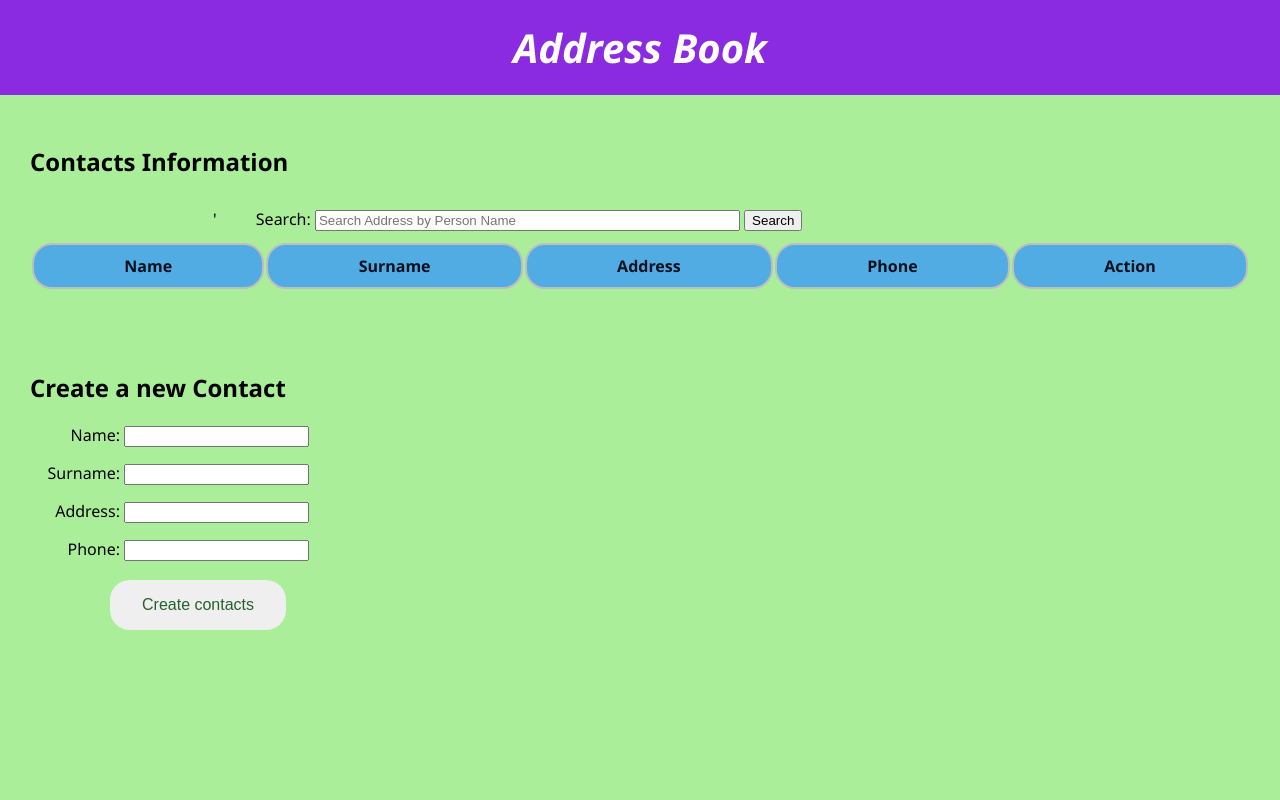
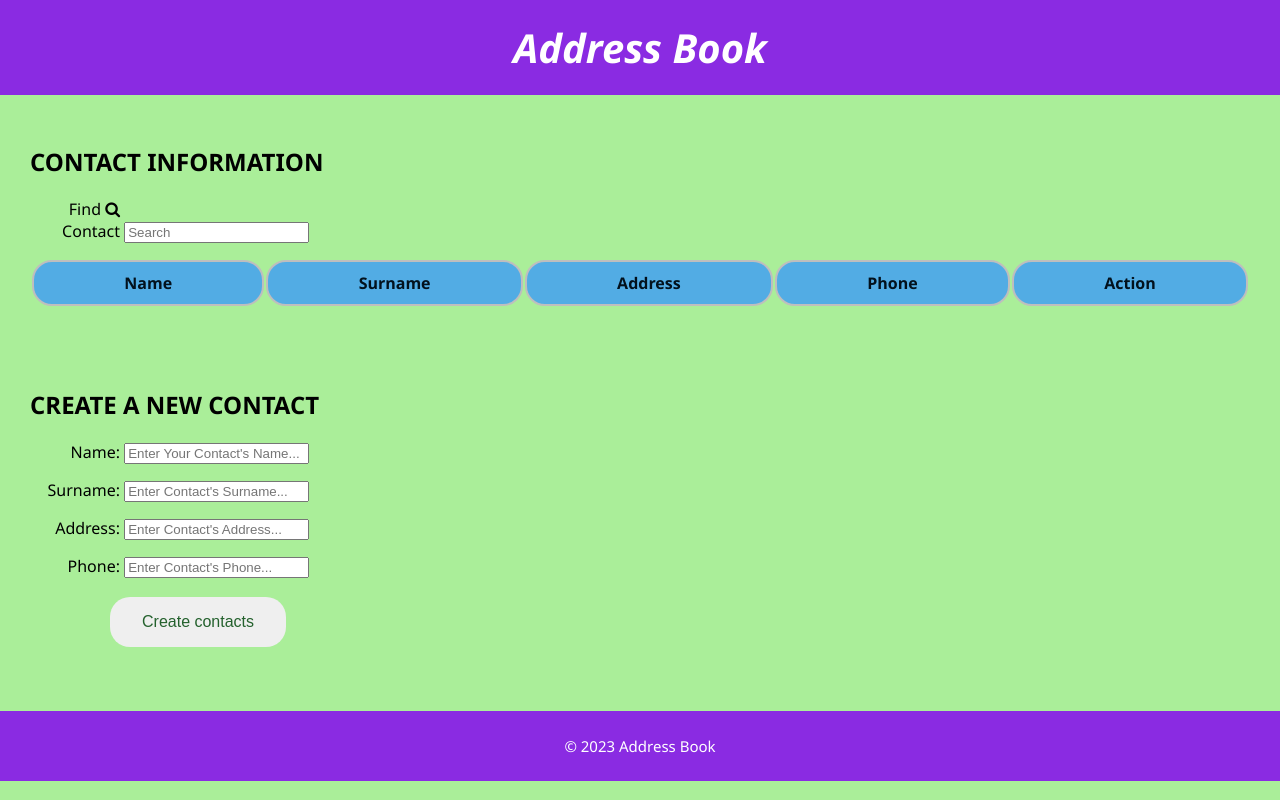
Before and after one commit to saimonsiddique/simple-address-book, a plain HTML site: page index.html in a window 1280 px wide. Drawn offline with Linux system fonts and the light colour scheme.

Commit message:
Updated html file

```diff
--- a/index.html
+++ b/index.html
@@ -1,3 +1,5 @@
+<!-- https://www.w3schools.com/html/default.asp -->
+
 <!DOCTYPE html>
 <html lang="en">
 
@@ -6,6 +8,8 @@
         <meta http-equiv="X-UA-Compatible" content="IE=edge">
         <meta name="viewport" content="width=device-width, initial-scale=1.0">
         <link rel="stylesheet" href="./style/addressbook.css">
+        <link rel="stylesheet"
+            href="https://cdnjs.cloudflare.com/ajax/libs/font-awesome/4.7.0/css/font-awesome.min.css">
         <title>Address Book</title>
     </head>
 
@@ -15,11 +19,13 @@
         </header>
         <div class="container">
             <section id="contact-display">
-                <h2 class="contacts">Contacts Information</h2>
-                <div class="searchBar">'
-                    <label for="mySearch">Search:</label>
-                    <input type="search" id="search" size="50" placeholder="Search Address by Person Name">
-                    <button type="submit" value="mySearch">Search</button>
+                <h2 class="contacts">CONTACT INFORMATION</h2>
+
+                <!-- https://javascript.plainenglish.io/how-to-build-a-search-bar-7d8a8a3d9d00 -->
+
+                <div id="search">
+                    <label for="searchInput">Find <i class="fa fa-search"></i>Contact</label>
+                    <input id="searchInput" type="text" placeholder="Search">
                 </div>
                 <table>
                     <thead id="table-head">
@@ -33,24 +39,30 @@
                     </tbody>
                 </table>
             </section>
-            <section id="new-contact">
-                <h2>Create a new Contact</h2>
+
+            <!-- https://code-projects.org/simple-address-book-in-javascript-with-source-code/ -->
+
+            <section id="new-contact" class="new-contact-info">
+                <h2 class="newContacts">CREATE A NEW CONTACT</h2>
                 <form id="address-form">
                     <div>
                         <label for="person-name">Name:</label>
-                        <input id="person-name" type="text" maxlength="25" required>
+                        <input id="person-name" type="text" placeholder="Enter Your Contact's Name..." maxlength="25"
+                            required>
                     </div>
                     <div>
                         <label for="surname">Surname:</label>
-                        <input id="surname" type="text" maxlength="25" required>
+                        <input id="surname" type="text" maxlength="25" placeholder="Enter Contact's Surname..."
+                            required>
                     </div>
                     <div>
                         <label for="address">Address:</label>
-                        <input id="address" type="text" maxlength="30" required>
+                        <input id="address" type="text" maxlength="30" placeholder="Enter Contact's Address..."
+                            required>
                     </div>
                     <div>
                         <label for="phone">Phone:</label>
-                        <input id="phone" type="tel" maxlength="11" required>
+                        <input id="phone" type="tel" maxlength="11" placeholder="Enter Contact's Phone..." required>
                     </div>
                     <div>
                         <input type="submit" value="Create contacts" class="addbutton">
@@ -58,6 +70,9 @@
                 </form>
             </section>
         </div>
+        <footer>
+            <p class="footer">© 2023 Address Book</p>
+        </footer>
         <script src="/scripts/addressbook.js"></script>
     </body>
 
```
